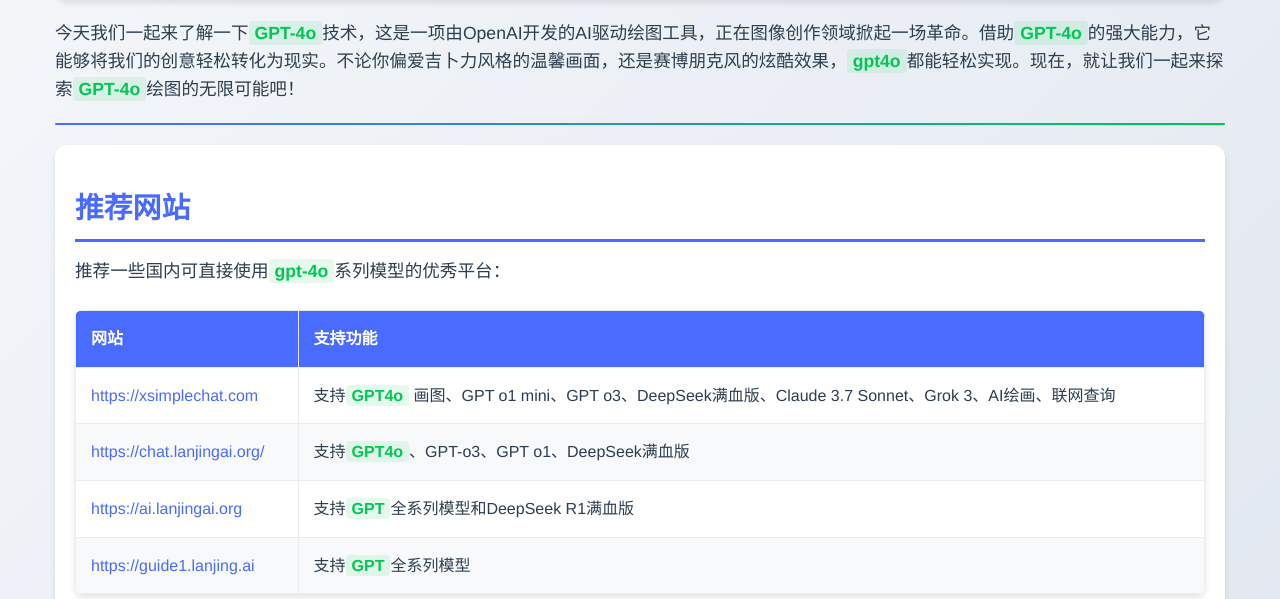
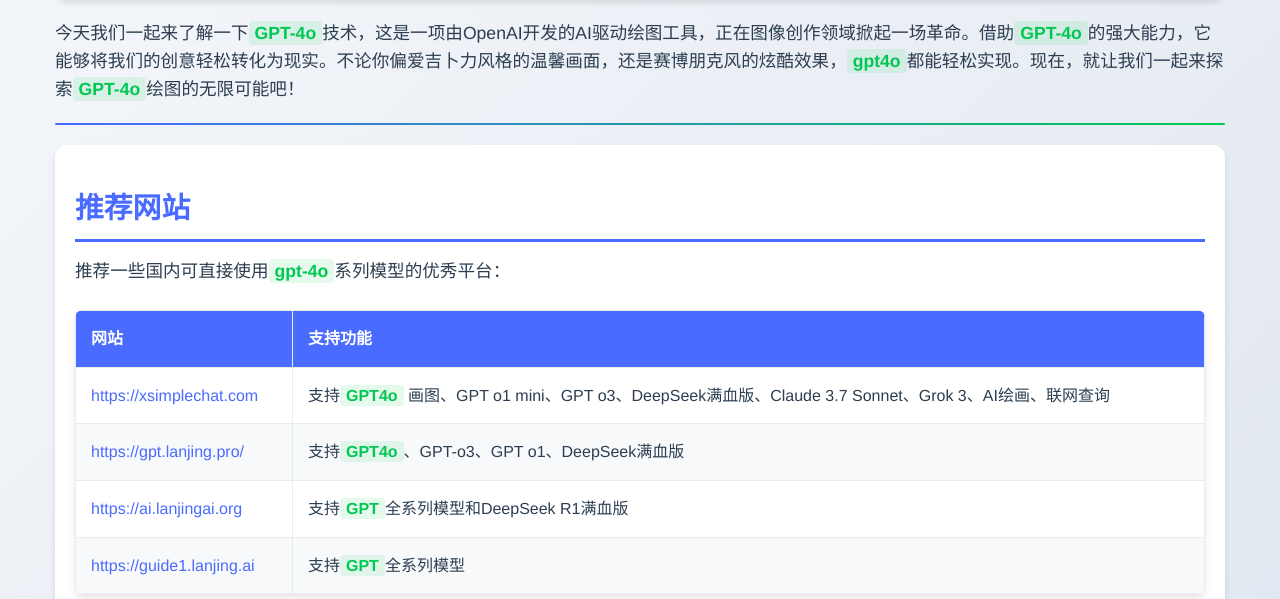
Before and after one commit to gpt-5-chatgpt/gpt-4o, a plain HTML site: page index.html in a window 1280 px wide. Shown: the part 201-800 px from the top of the page. Drawn offline with Linux system fonts and the light colour scheme.

Commit message:
Update index.html

```diff
--- a/index.html
+++ b/index.html
@@ -327,7 +327,7 @@
                         <td>支持<span class="keyword">GPT4o</span> 画图、GPT o1 mini、GPT o3、DeepSeek满血版、Claude 3.7 Sonnet、Grok 3、AI绘画、联网查询</td>
                     </tr>
                     <tr>
-                        <td><a href="https://chat.lanjingai.org/" target="_blank" rel="noopener">https://chat.lanjingai.org/</a></td>
+                        <td><a href="https://gpt.lanjing.pro/" target="_blank" rel="noopener">https://gpt.lanjing.pro/</a></td>
                         <td>支持<span class="keyword">GPT4o</span>、GPT-o3、GPT o1、DeepSeek满血版</td>
                     </tr>
                     <tr>
```
